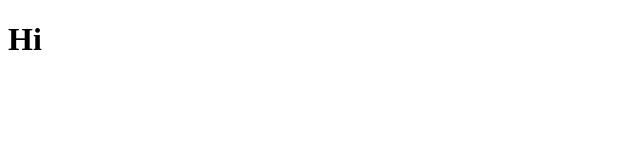
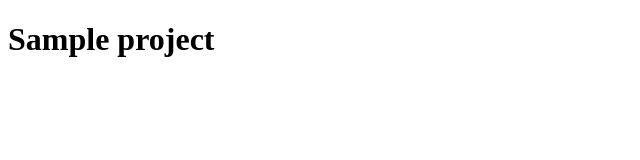
Before and after one commit to IyadShobaki/Tripleten-new-repo, a plain HTML site: page index.html in a window 1280 px wide. Shown: the whole page, without its empty margins (0-640 px from the left). Drawn offline with Linux system fonts and the light colour scheme.

Commit message:
Update header
Update header from hi to Sample project

```diff
--- a/index.html
+++ b/index.html
@@ -6,6 +6,6 @@
     <title>Document</title>
   </head>
   <body>
-    <h1>Hi</h1>
+    <h1>Sample project</h1>
   </body>
 </html>
```
